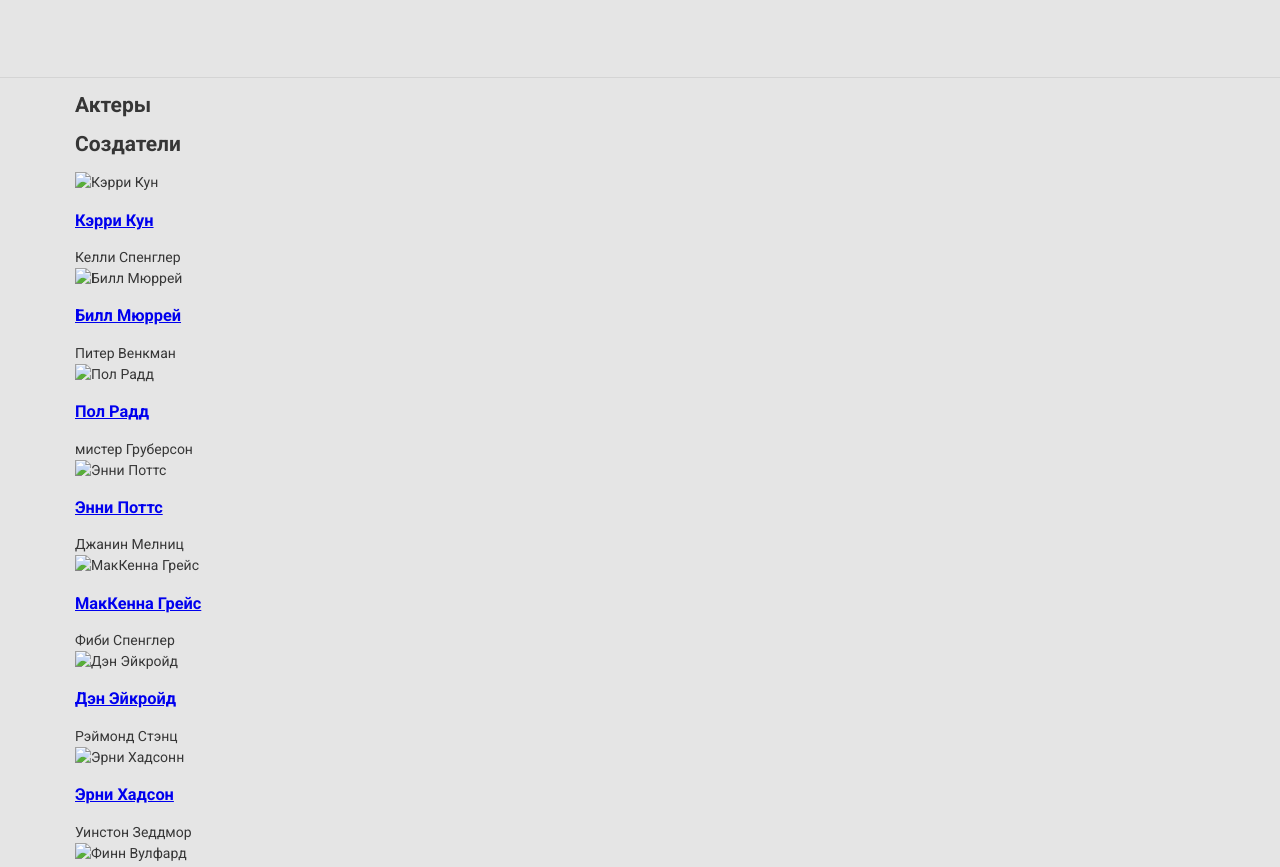
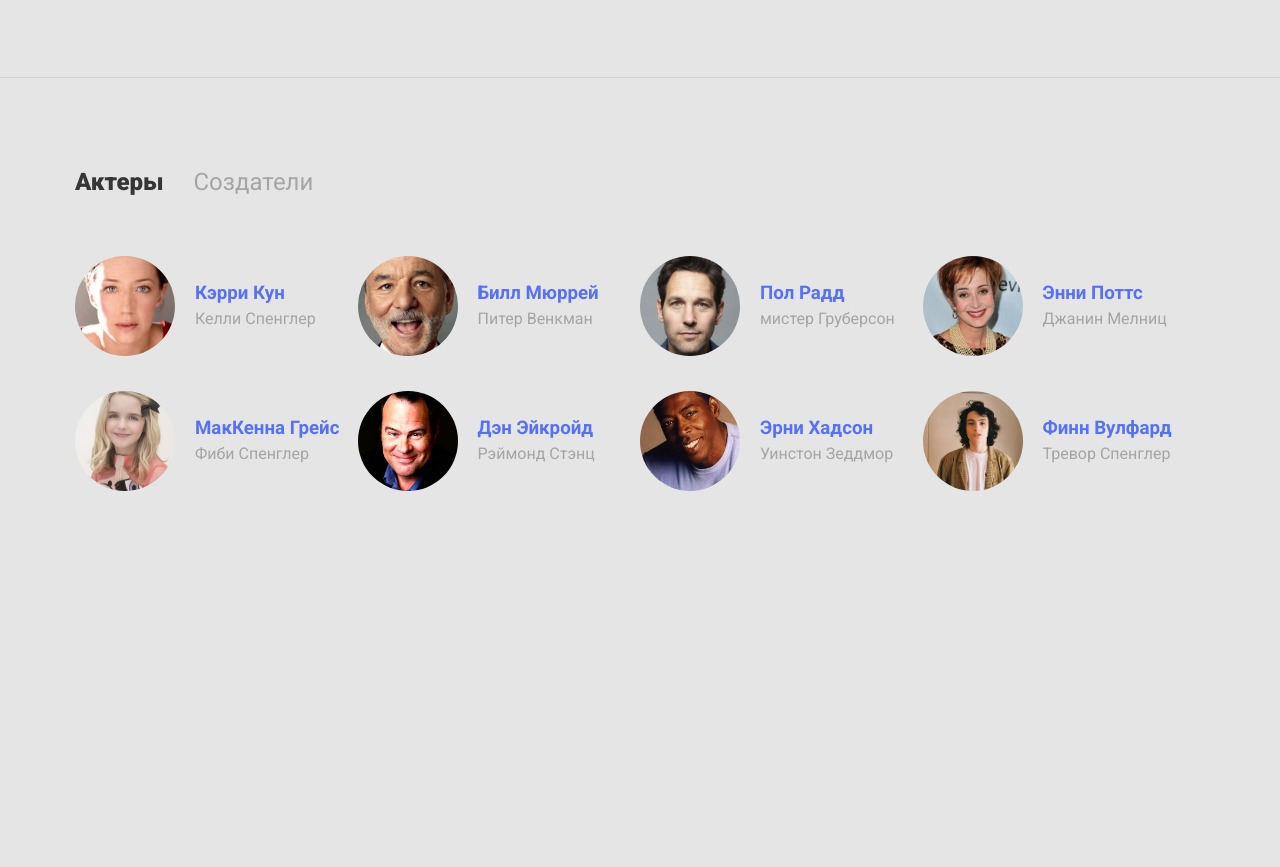
Before and after one commit to SizonUA/Ghostbusters, a plain HTML site: page index.html in a window 1280 px wide. Shown: the part 728-1595 px from the top of the page. After the commit the page ends 1354 px from the top, so only its background shows below. Drawn offline with Linux system fonts and the light colour scheme.

Commit message:
add actors img

```diff
--- a/style/style.css
+++ b/style/style.css
@@ -259,8 +259,75 @@ body {
   display: block;
   margin-bottom: 7px;
 }
+
 .rating-text-bold {
   font-weight: bold;
 }
 
-/*  */
+/* cast */
+.cast {
+  padding-top: 70px;
+  padding-bottom: 100px;
+}
+
+.tabs {
+  display: flex;
+  align-items: center;
+}
+
+.section-title {
+  font-style: normal;
+  font-weight: normal;
+  font-size: 24px;
+  line-height: 28px;
+  color: #A5A5A5;
+  margin-right: 30px;
+  margin-bottom: 60px;
+  cursor: pointer;
+}
+
+.section-title--active {
+  font-weight: 900;
+  color: #363636;
+}
+
+.tabs-content {
+  display: flex;
+  align-items: center;
+flex-wrap: wrap;}
+
+.card {
+  display: flex;
+  align-items: center;
+  flex-basis: 25%;
+  margin-bottom: 35px;
+}
+
+.card-img {
+  width: 100px;
+  height: 100px;
+  object-fit: cover;
+  border-radius: 50%;
+  margin-right: 20px;
+}
+
+.card-text {
+  font-size: 16px;
+  line-height: 19px;
+}
+
+.card-link {
+  text-decoration: none;
+}
+
+.card-title {
+  font-weight: bold;
+  color: #5671F6;
+  margin-top: 0;
+  margin-bottom: 6px;
+}
+
+.role {
+  font-weight: normal;
+  color: #A5A5A5;
+}
```
Also changed, not shown: image/actors/annie_potts.png (added), image/actors/bill_murray.png (added), image/actors/carrie_coon.png (added), image/actors/dan_aykroyd.png (added), image/actors/ernie_hudson.png (added), image/actors/finn_wolfhard.png (added), image/actors/mckenna_grace.png (added), image/actors/paul_rudd.png (added).
